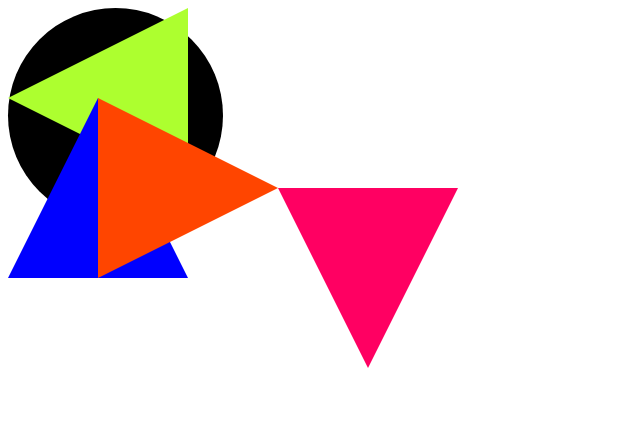
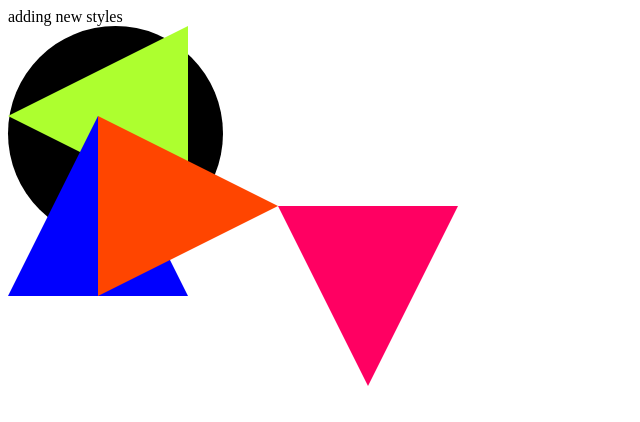
Before and after one commit to chandni6210/w3schools, a plain HTML site: page index.html in a window 1280 px wide. Shown: the whole page, without its empty margins (0-640 px from the left). Drawn offline with Linux system fonts and the light colour scheme.

Commit message:
added new style

```diff
--- a/index.html
+++ b/index.html
@@ -10,6 +10,7 @@
 </head>
 
 <body>
+    <h>adding new styles</h>
     <div id="circle">
         <div id="triangle">
             <div id="t1">
```
